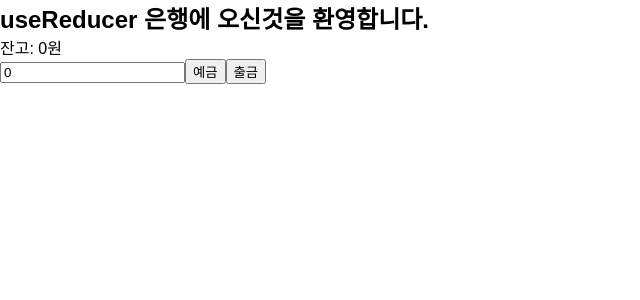
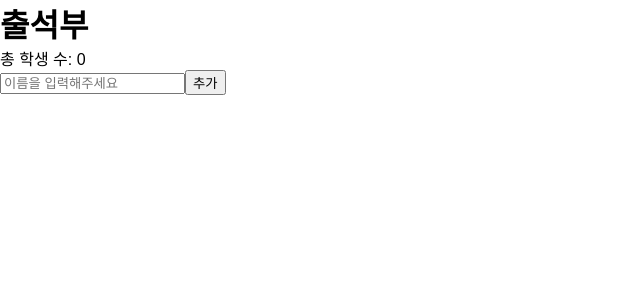
Before and after one commit to dkwooje/ReactHook, a React (Create React App) app in the folder blog/: page / in a window 1280 px wide. Shown: the top 300 px of the page, without its empty margins (0-640 px from the left). Built offline with nearby package versions, Linux system fonts and the light colour scheme; the HTML template or start-up script is replaced by a standard one.

Commit message:
useReducer 심화 출석 추가 및 삭제

```diff
--- a/blog/src/App.jsx
+++ b/blog/src/App.jsx
@@ -1,53 +1,66 @@
 import { useReducer, useState } from "react";
+import Student from "./Student";
 
-
-const ACTION_TYPE = {
-    deposit: '예금합니다.',
-    withdraw: '출금합니다.'
-}
-
-function reducer(state,action){
-  console.log("reducer가 일을 합니다.", state, action)
-  switch (action.type){
-    case ACTION_TYPE.deposit:
-      return state + action.payload;
-    case ACTION_TYPE.withdraw:
-      return state - action.payload;
+const reducer = (state,action) => {
+  switch(action.type){
+    case 'add-student':
+      const name = action.payload.name;
+      const newStudent = {
+        id: Date.now(),
+        name,
+        isHere: false,
+      }
+      return{
+        count: state.count +1 ,
+        students: [...state.students, newStudent]
+      }
+     case 'delete-student':
+      return{
+        count: state.count -1 ,
+        students: state.students.filter(student => student.id !== action.payload.id)
+      }
     default:
       return state;
   }
+};
+
+const initialState ={
+  count: 0,
+  students: [
+  /*  {
+      id: Date.now(),
+      name: 'James',
+      isHere: false
+    }
+  */
+  ]
 }
+
 
 function App() {
 
-  const [number, setNumber] = useState(0);
-  const [money,  dispatch] = useReducer(reducer, 0);
+  const [name, setName] = useState('');
+  const [studentsInfo,dispatch] = useReducer(reducer,initialState)
+
 
   return (
     <div>
-      <h2>useReducer 은행에 오신것을 환영합니다.</h2>
-      <p>잔고: {money}원</p>
+      <h1>출석부</h1>
+      <p>총 학생 수: {studentsInfo.count}</p>
       <input
-      type="number"
-      value={number}
-      onChange={(e) => setNumber(parseInt(e.target.value))}
-      step="1000"
+      type="text"
+      placeholder="이름을 입력해주세요"
+      value={name}
+      onChange={(e)=> setName(e.target.value)}
       />
-      <button onClick={()=>
-        dispatch({type: ACTION_TYPE.deposit, payload: number})
-      }>예금</button>
-      <button onClick={()=>
-        dispatch({type: ACTION_TYPE.withdraw, payload: number})
-      }>출금</button>
+      <button onClick={() => {
+        dispatch({type: 'add-student', payload: {name}})
+      }}>추가</button>
+      {studentsInfo.students.map((student)=> {
+        return <Student key={student.id} name={student.name} dispatch={dispatch} id={student.id} />
+      })}
     </div>
   );
 }
 
 export default App;
-
-// useReducer 핵심 : Reducer, Dispatch, Action
-// Reducer: State를 업데이트하는 역활
-// Dispatch: State를 업데이트를 요구하는 역활
-// Action: State 업데이트 내용을 정의하는 역활
-// State를 Dispatch가 Action으로 Reducer한다.
-// Dispatch(Action) -> Reducer(State,Action)
--- /dev/null
+++ b/blog/src/Student.jsx
@@ -0,0 +1,12 @@
+
+
+export default function Student({name, dispatch, id}){
+    return(
+        <div>
+            <span>{name}</span>
+            <button onClick={() => {
+                dispatch({type: 'delete-student', payload: {id}})
+            }}>삭제</button>
+        </div>
+    )
+}
```
